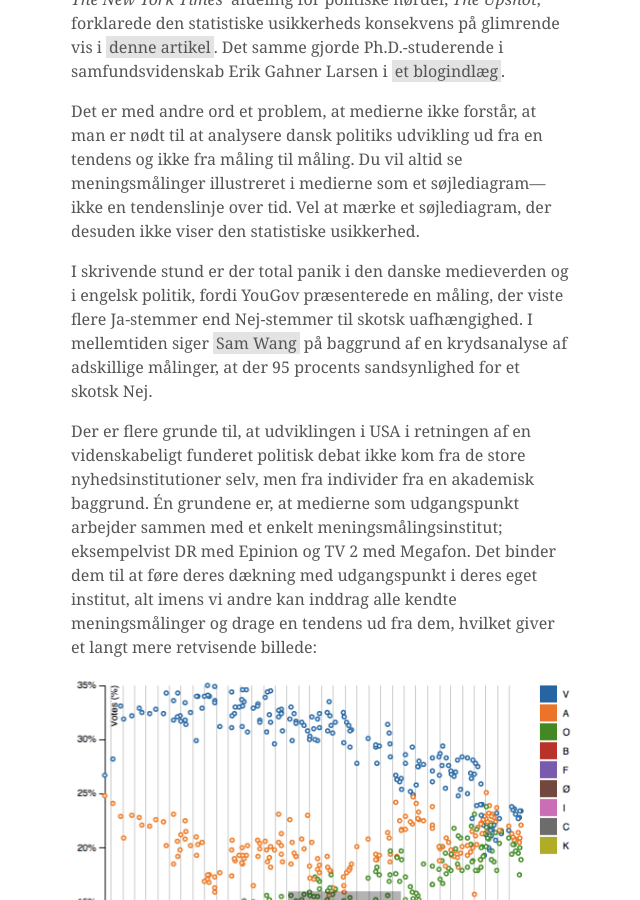
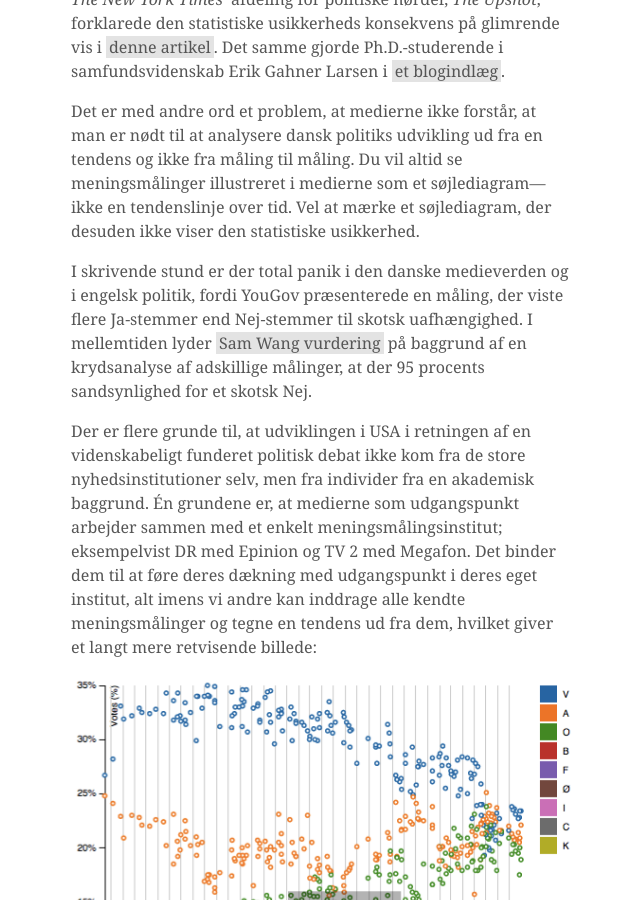
Before and after one commit to hafniatimes/hafniatimes.github.io, a Jekyll site: the page built from _posts/da/2014-09-14-danish-polls.markdown, in a window 1280 px wide and 900 px high, scrolled down 1093 px. Shown: the whole window, without its empty margins (319-959 px from the left). Built offline with Jekyll 4.4.1, drawn with Linux system fonts in a browser that asks for light colours.

Commit message:
Typos and language on da danish-polls

```diff
--- a/_posts/da/2014-09-14-danish-polls.markdown
+++ b/_posts/da/2014-09-14-danish-polls.markdown
@@ -24,9 +24,9 @@ Et andet fundamentalt problem er, at medierne og kommentatorerne ikke ved, hvord
 
 Det er med andre ord et problem, at medierne ikke forstår, at man er nødt til at analysere dansk politiks udvikling ud fra en tendens og ikke fra måling til måling. Du vil altid se meningsmålinger illustreret i medierne som et søjlediagram---ikke en tendenslinje over tid. Vel at mærke et søjlediagram, der desuden ikke viser den statistiske usikkerhed.
 
-I skrivende stund er der total panik i den danske medieverden og i engelsk politik, fordi YouGov præsenterede en måling, der viste flere Ja-stemmer end Nej-stemmer til skotsk uafhængighed. I mellemtiden siger [Sam Wang](http://election.princeton.edu/2014/09/12/a-note-on-scottish-independence/) på baggrund af en krydsanalyse af adskillige målinger, at der 95 procents sandsynlighed for et skotsk Nej.
+I skrivende stund er der total panik i den danske medieverden og i engelsk politik, fordi YouGov præsenterede en måling, der viste flere Ja-stemmer end Nej-stemmer til skotsk uafhængighed. I mellemtiden lyder [Sam Wang vurdering](http://election.princeton.edu/2014/09/12/a-note-on-scottish-independence/) på baggrund af en krydsanalyse af adskillige målinger, at der 95 procents sandsynlighed for et skotsk Nej.
 
-Der er flere grunde til, at udviklingen i USA i retningen af en videnskabeligt funderet politisk debat ikke kom fra de store nyhedsinstitutioner selv, men fra individer fra en akademisk baggrund. Én grundene er, at medierne som udgangspunkt arbejder sammen med et enkelt meningsmålingsinstitut; eksempelvist DR med Epinion og TV 2 med Megafon. Det binder dem til at føre deres dækning med udgangspunkt i deres eget institut, alt imens vi andre kan inddrag alle kendte meningsmålinger og drage en tendens ud fra dem, hvilket giver et langt mere retvisende billede:
+Der er flere grunde til, at udviklingen i USA i retningen af en videnskabeligt funderet politisk debat ikke kom fra de store nyhedsinstitutioner selv, men fra individer fra en akademisk baggrund. Én grundene er, at medierne som udgangspunkt arbejder sammen med et enkelt meningsmålingsinstitut; eksempelvist DR med Epinion og TV 2 med Megafon. Det binder dem til at føre deres dækning med udgangspunkt i deres eget institut, alt imens vi andre kan inddrage alle kendte meningsmålinger og tegne en tendens ud fra dem, hvilket giver et langt mere retvisende billede:
 
 [![Tendenslinje](/assets/danish-polls/image.png)](/assets/danish-polls/image.png)
 
```
